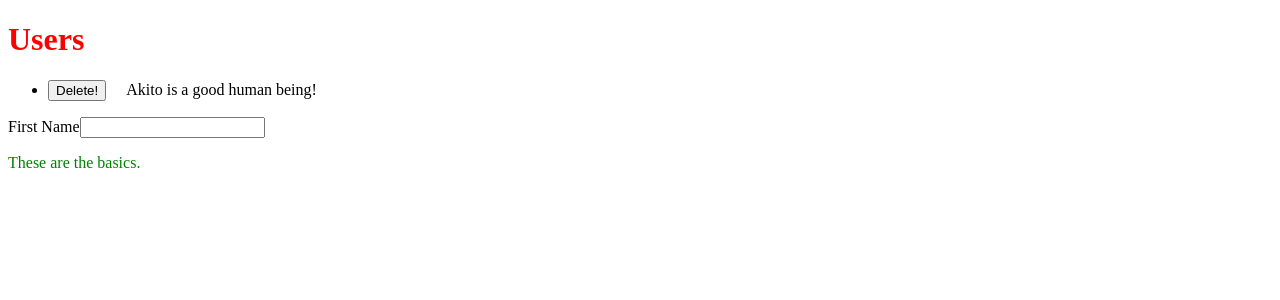
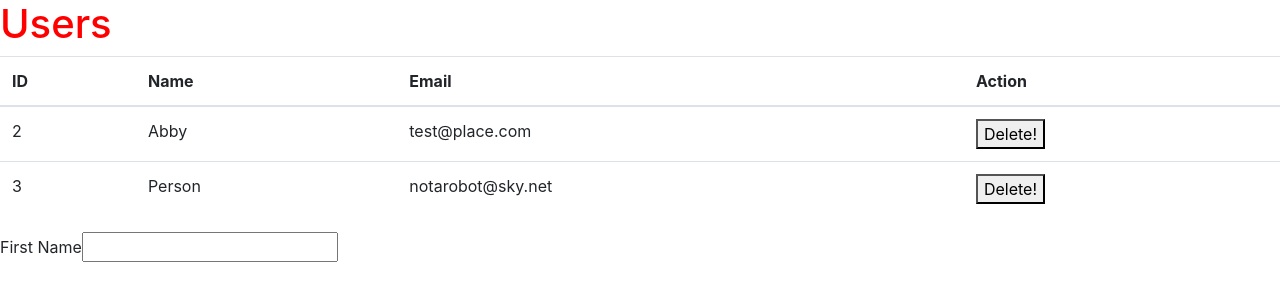
Before and after one commit to AsmodeusXI/athena-wat, a React (Create React App) app: page /users in a window 1280 px wide. Shown: the top 300 px of the page. Built offline with nearby package versions, Linux system fonts and the light colour scheme; data requests are answered from the project's data file.

Commit message:
feat: starting with day two training

```diff
--- a/db.json
+++ b/db.json
@@ -2,8 +2,13 @@
   "users": [
     {
       "id": 2,
-      "name": "Akito",
-      "email": "a@f.com"
+      "name": "Abby",
+      "email": "test@place.com"
+    },
+    {
+      "id": 3,
+      "name": "Person",
+      "email": "notarobot@sky.net"
     }
   ]
 }
--- a/package.json
+++ b/package.json
@@ -3,10 +3,12 @@
   "version": "0.1.0",
   "private": true,
   "dependencies": {
+    "bootstrap": "^4.3.1",
     "json-server": "^0.15.1",
     "npm-run-all": "^4.1.5",
     "react": "^16.11.0",
     "react-dom": "^16.11.0",
+    "react-router-dom": "^5.1.2",
     "react-scripts": "3.2.0"
   },
   "scripts": {
--- a/src/App.js
+++ b/src/App.js
@@ -1,50 +1,8 @@
-import React, { useState, useEffect } from "react";
-import { getUsers, deleteUser } from "./api/userApi";
+import React from "react";
+import Users from "./Users";
 
 function App() {
-  // STATE! If it renders, redraw the state!
-  const [users, setUsers] = useState([]);
-
-  // useEffect - Used after the component is rendered (every time)
-  // "runs by default after every render"
-  // deps: a list of reasons that useEffect would run again
-  //    runs once at the beginning, but no more if deps: []
-  useEffect(() => {
-    // any data that when it changes we want to rerun.
-    getUsers().then(_users => setUsers(_users));
-  }, []);
-
-  const h1Style = {
-    color: "green",
-    marginBottom: 20
-  }; // JSX style objects (like CSS, but with Camel-Case in an object)
-
-  function handleDelete(id) {
-    // Update state so we know to re-render!
-    deleteUser(id).then(() => {
-      setUsers(users.filter(user => user.id !== id));
-    });
-    // State doesn't update YET; it's queued.
-    // setState batches state updates for performance reasons.
-  }
-
-  return (
-    <>
-      <h1 className="header">Users</h1>
-      <ul>
-        {users.map(user => (
-          <li key={user.id}>
-            {/* Delay execution via arrow func; THIS EXPLAINS SO MUCH! */}
-            <button onClick={event => handleDelete(user.id)}>Delete!</button>
-            {user.name} is a good human being!
-          </li>
-        ))}
-      </ul>
-      <label htmlFor="firstname">First Name</label>
-      <input id="firstname"></input>
-      <p style={h1Style}>These are the basics.</p>
-    </>
-  );
+  return <Users />;
 }
 
 export default App;
--- /dev/null
+++ b/src/Users.js
@@ -0,0 +1,70 @@
+import React, { useState, useEffect } from "react";
+import { getUsers, deleteUser } from "./api/userApi";
+
+function Users() {
+  // STATE! If it renders, redraw the state!
+  const [users, setUsers] = useState([]);
+
+  // useEffect - Used after the component is rendered (every time)
+  // "runs by default after every render"
+  // deps: a list of reasons that useEffect would run again
+  //    runs once at the beginning, but no more if deps: []
+  useEffect(() => {
+    // any data that when it changes we want to rerun.
+    getUsers().then(_users => setUsers(_users));
+  }, []);
+
+  const headers = ["ID", "Name", "Email", "Action"];
+
+  function handleDelete(userId) {
+    // Update state so we know to re-render!
+    deleteUser(userId).then(() => {
+      setUsers(users.filter(user => user.id !== userId));
+    });
+    // State doesn't update YET; it's queued.
+    // setState batches state updates for performance reasons.
+  }
+
+  return (
+    <>
+      {/* JSX style objects (like CSS, but with Camel-Case in an object) */}
+      <h1 style={{ size: "30em", color: "red" }}>Users</h1>
+      <table className="table">
+        <thead>
+          <tr>
+            {headers.map(header => (
+              <th key={header}>{header}</th>
+            ))}
+          </tr>
+        </thead>
+        <tbody>
+          {users.map(user => (
+            <tr key={user.id}>
+              <td>{user.id}</td>
+              <td>{user.name}</td>
+              <td>{user.email}</td>
+              <td>
+                <button onClick={event => handleDelete(user.id)}>
+                  Delete!
+                </button>
+              </td>
+            </tr>
+          ))}
+        </tbody>
+      </table>
+      {/* <ul>
+        {users.map(user => (
+          <li key={user.id}>
+            Delay execution via arrow func; THIS EXPLAINS SO MUCH!
+            <button onClick={event => handleDelete(user.id)}>Delete!</button>
+            {user.name} is a good human being!
+          </li>
+        ))}
+        </ul> */}
+      <label htmlFor="firstname">First Name</label>
+      <input id="firstname"></input>
+    </>
+  );
+}
+
+export default Users;
--- a/src/api/userApi.js
+++ b/src/api/userApi.js
@@ -1,16 +1,19 @@
 // API Proxy
 const userUrl = "http://localhost:3001/users";
 
+function createStandardResponse(errorStmt) {
+  return function(res) {
+    if (res.ok) return res.json();
+    throw new Error(errorStmt);
+  };
+}
+
 export function getUsers() {
-  return fetch(userUrl).then(res => {
-    if (res.ok) return res.json();
-    throw new Error("Response was not okay!");
-  });
+  return fetch(userUrl).then(createStandardResponse("GET was not OK"));
 }
 
 export function deleteUser(id) {
-  return fetch(`${userUrl}/${id}`, { method: "DELETE" }).then(res => {
-    if (res.ok) return res.json();
-    throw new Error("Delete failed!");
-  });
+  return fetch(`${userUrl}/${id}`, { method: "DELETE" }).then(
+    createStandardResponse("DELETE was not OK")
+  );
 }
--- a/src/index.css
+++ b/src/index.css
@@ -5,3 +5,9 @@
 button {
   margin-right: 20px;
 }
+
+th,
+td,
+tr {
+  margin: 15px;
+}
--- a/src/index.js
+++ b/src/index.js
@@ -1,11 +1,14 @@
-import React from 'react'; // if you omit a filepath, it looks in node_modules
-import ReactDOM from 'react-dom';
-import App from './App';
-import './index.css'; // COOL.
+import React from "react"; // if you omit a filepath, it looks in node_modules
+import ReactDOM from "react-dom";
+import App from "./App";
+import "bootstrap/dist/css/bootstrap.min.css";
+import { BrowserRouter as Router } from "react-router-dom";
 
 ReactDOM.render(
-    <App />, // JSX that's compiled down by Babel to React.createElement (which needs a single element)
-    document.getElementById('root'),
+  <Router>
+    <App />
+  </Router>, // JSX that's compiled down by Babel to React.createElement (which needs a single element)
+  document.getElementById("root")
 );
 
 // const element = React.createElement(
```
Also changed, not shown: 2 other files (tests, documents, lock files or other folders).
